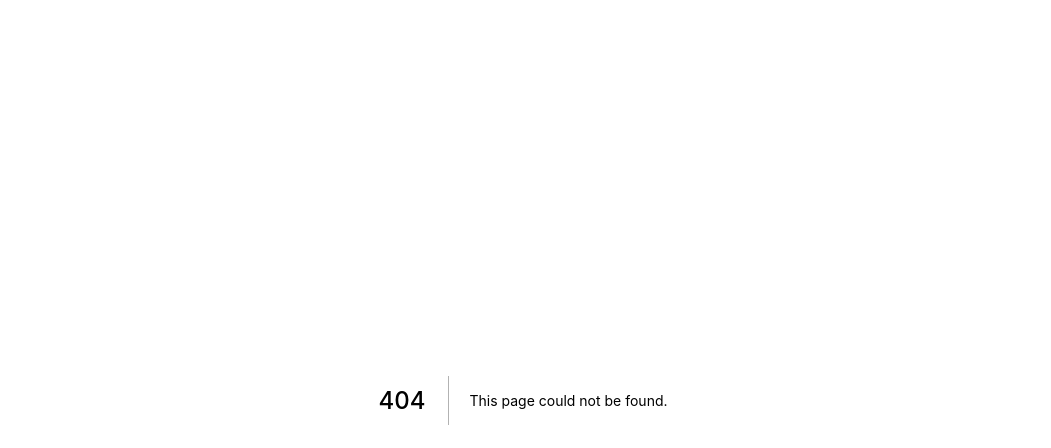
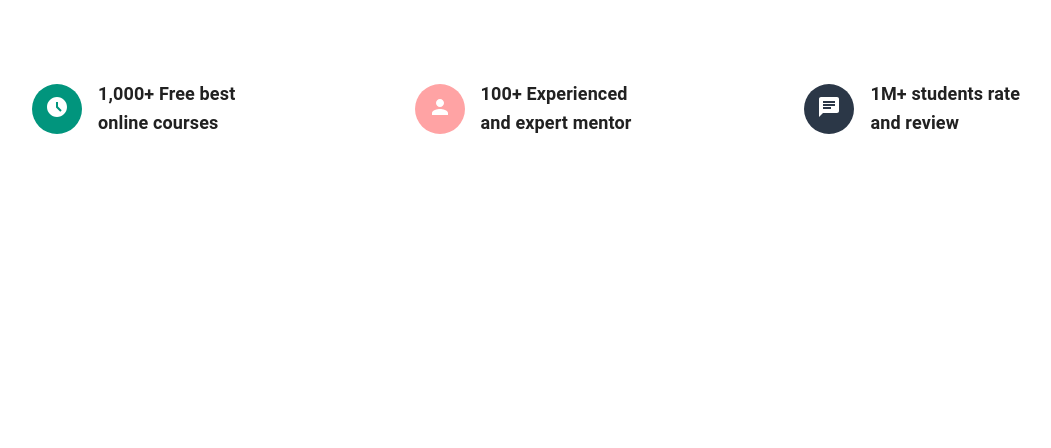
Before and after one commit to khan-shimul/besnik-nextjs, a Next.js app: page /home/service in a window 1280 px wide. Before the commit this address had no page. Shown: the top 448 px of the page, without its empty margins (117-1168 px from the left). Built offline with nearby package versions, Linux system fonts and the light colour scheme.

Commit message:
added services

```diff
--- a/pages/home/index.js
+++ b/pages/home/index.js
@@ -1,11 +1,13 @@
 import Banner from "./banner";
 import NavBar from "./navbar";
+import Services from "./service";
 
 const Landing = () => {
     return (
         <div>
             <NavBar />
             <Banner />
+            <Services />
         </div>
     );
 }
--- /dev/null
+++ b/pages/home/service.js
@@ -0,0 +1,55 @@
+import { Box, Container, Grid, Typography } from "@mui/material";
+import AccessTimeFilledIcon from '@mui/icons-material/AccessTimeFilled';
+import PersonIcon from '@mui/icons-material/Person';
+import ChatIcon from '@mui/icons-material/Chat';
+
+const Services = () => {
+    return (
+        <Box component="section" sx={{ my: 10 }}>
+            <Container>
+                <Grid container spacing={2}>
+                    <Grid item xs={12} sm={12} md={4} lg={4} sx={{ display: 'flex', alignItems: 'center', justifyContent: 'center' }}>
+                        <Box component="div" sx={{ width: 50, height: 50, borderRadius: '50%', backgroundColor: '#01957D', mr: 2 }} >
+                            <Typography variant="h6" sx={{ textAlign: 'center' }}>
+                                <AccessTimeFilledIcon sx={{ textAlign: 'center', mt: 1.4, color: '#fff' }} />
+                            </Typography>
+                        </Box>
+                        <Box>
+                            <Typography variant="h6" sx={{ fontWeight: 600, fontSize: 18, color: '#212121', }}>
+                                1,000+ Free best <br /> online courses
+                            </Typography>
+                        </Box>
+                    </Grid>
+                    {/* 2nd item */}
+                    <Grid item xs={12} sm={12} md={4} lg={4} sx={{ display: 'flex', alignItems: 'center', justifyContent: 'center' }}>
+                        <Box component="div" sx={{ width: 50, height: 50, borderRadius: '50%', backgroundColor: '#FFA3A4', mr: 2 }} >
+                            <Typography variant="h6" sx={{ textAlign: 'center' }}>
+                                <PersonIcon sx={{ textAlign: 'center', mt: 1.4, color: '#fff' }} />
+                            </Typography>
+                        </Box>
+                        <Box>
+                            <Typography variant="h6" sx={{ fontWeight: 600, color: '#212121', fontSize: 18 }}>
+                                100+ Experienced <br /> and expert mentor
+                            </Typography>
+                        </Box>
+                    </Grid>
+                    {/* 3rd item */}
+                    <Grid item xs={12} sm={12} md={4} lg={4} sx={{ display: 'flex', alignItems: 'center', justifyContent: 'center' }}>
+                        <Box component="div" sx={{ width: 50, height: 50, borderRadius: '50%', backgroundColor: '#2B3747', mr: 2 }} >
+                            <Typography variant="h6" sx={{ textAlign: 'center' }}>
+                                <ChatIcon sx={{ textAlign: 'center', mt: 1.4, color: '#fff' }} />
+                            </Typography>
+                        </Box>
+                        <Box>
+                            <Typography variant="h6" sx={{ fontWeight: 600, fontSize: 18, color: '#212121', }}>
+                                1M+ students rate <br /> and review
+                            </Typography>
+                        </Box>
+                    </Grid>
+                </Grid>
+            </Container>
+        </Box>
+    );
+}
+
+export default Services;
```
